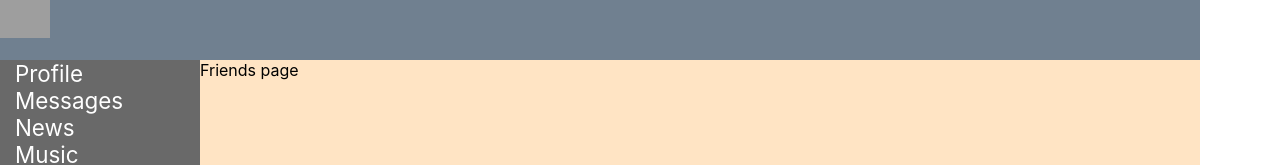
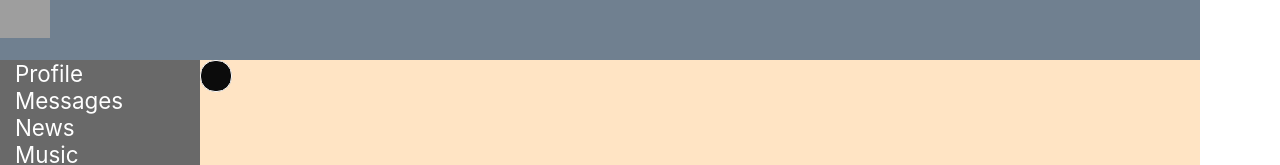
Before and after one commit to Pronat/samurai-way-main, a React (Create React App) app: page /friends in a window 1280 px wide. Shown: the top 165 px of the page. Built offline with nearby package versions, Linux system fonts and the light colour scheme; grey boxes are pictures that could not be loaded.

Commit message:
less29-15

```diff
--- a/src/App.tsx
+++ b/src/App.tsx
@@ -16,7 +16,7 @@ type AppPropsType = {
     DialogsData: Array<DialogsDataType>
     messages: Array<MessagesType>
     PostsData: Array<PostsDataType>
-    siteBar: SiteBarType
+    siteBar: Array<SiteBarType>
 }
 export const App = (props: AppPropsType) => {
     return (
--- /dev/null
+++ b/src/components/Friends/Friends.module.css
@@ -0,0 +1,12 @@
+
+.Circle {
+    width: 30px;
+    height: 30px;
+    border: 1px solid;
+    border-radius: 15px;
+    line-height: 27px;
+    text-align: center;
+    background-color: #0c0c0c;
+    color: #f8f8f8;
+    font-family: bold;
+}
--- a/src/components/Friends/Friends.tsx
+++ b/src/components/Friends/Friends.tsx
@@ -1,13 +1,18 @@
 import React from 'react';
 import {SiteBarType} from "../../redux/state";
+import s from './Friends.module.css'
+
+
 export type FriendsType = {
-    siteBar:  SiteBarType
+    siteBar: Array<SiteBarType>
 }
 const Friends = (Props: FriendsType) => {
     return (
         <div>
-            Friends page
+            <div className={s.Circle}>
+            </div>
         </div>
+
     );
 };
 
```
